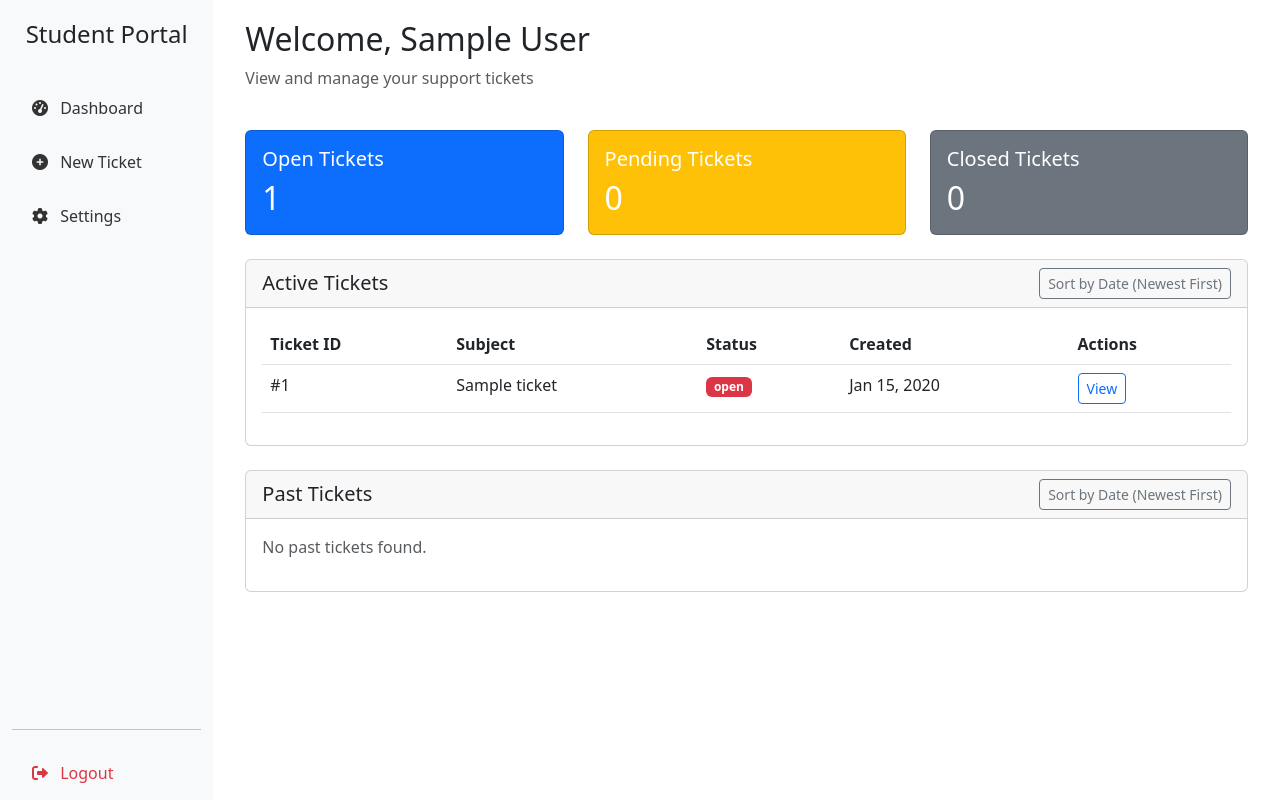
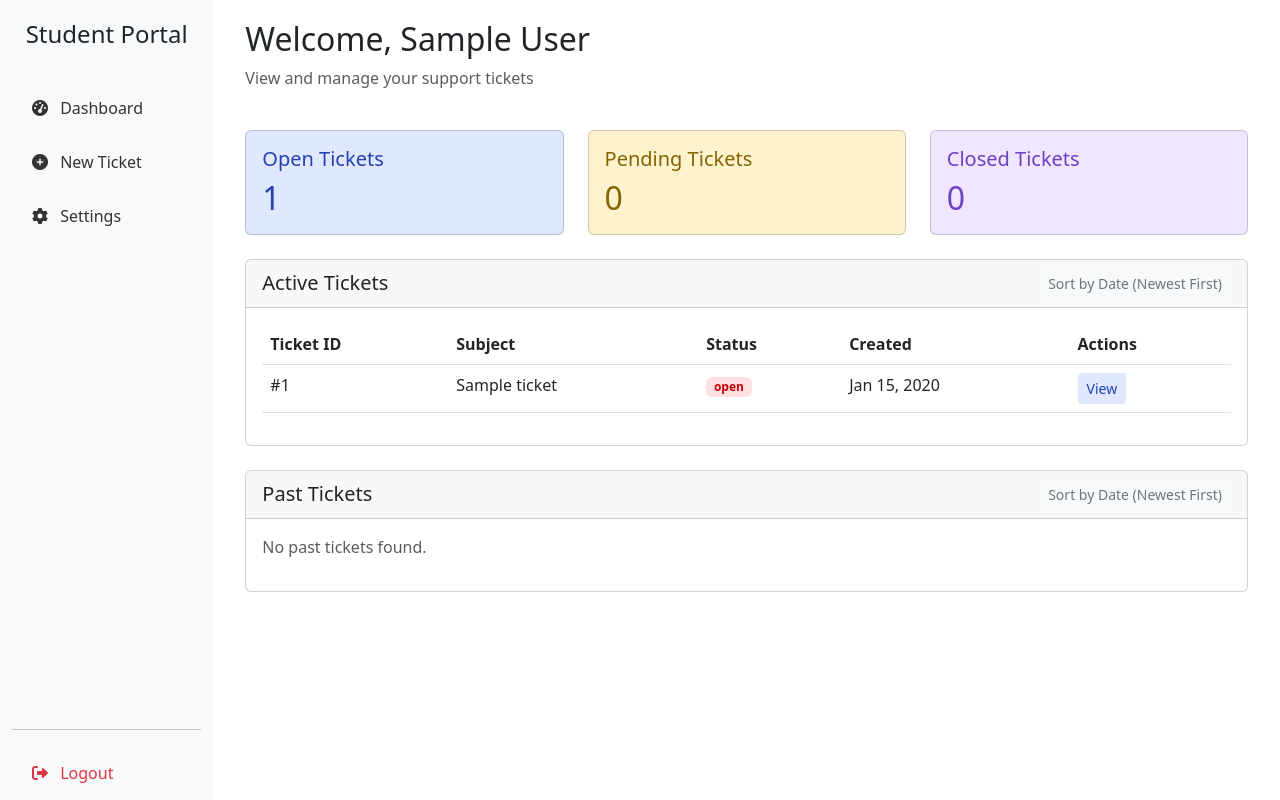
Before and after one commit to doo78/ticketing-system, a Django app: page /dashboard/ in a window 1280 px wide. Run offline with Django 5.2, Linux system fonts and the light colour scheme; a user stored in the database is signed in; tables that the repository leaves empty hold one stand-in row (values such as "Sample post").

Commit message:
clean up student dashboard

```diff
--- a/ticket/templates/student/dashboard.html
+++ b/ticket/templates/student/dashboard.html
@@ -13,26 +13,26 @@
     <!-- Stats Cards -->
     <div class="row mb-4">
         <div class="col-md-4">
-            <div class="card bg-primary text-white">
+            <div class="card" style="background-color: #e0e8ff;">
                 <div class="card-body">
-                    <h5 class="card-title">Open Tickets</h5>
-                    <h2 class="card-text">{{ open_tickets|length }}</h2>
+                    <h5 class="card-title" style="color: #2541b2;">Open Tickets</h5>
+                    <h2 class="card-text" style="color: #2541b2;">{{ open_tickets|length }}</h2>
                 </div>
             </div>
         </div>
         <div class="col-md-4">
-            <div class="card bg-warning text-white">
+            <div class="card" style="background-color: #fff3cd;">
                 <div class="card-body">
-                    <h5 class="card-title">Pending Tickets</h5>
-                    <h2 class="card-text">{{ pending_tickets|length }}</h2>
+                    <h5 class="card-title" style="color: #856404;">Pending Tickets</h5>
+                    <h2 class="card-text" style="color: #856404;">{{ pending_tickets|length }}</h2>
                 </div>
             </div>
         </div>
         <div class="col-md-4">
-            <div class="card bg-secondary text-white">
+            <div class="card" style="background-color: #f0e6ff;">
                 <div class="card-body">
-                    <h5 class="card-title">Closed Tickets</h5>
-                    <h2 class="card-text">{{ closed_tickets|length }}</h2>
+                    <h5 class="card-title" style="color: #6b42c1;">Closed Tickets</h5>
+                    <h2 class="card-text" style="color: #6b42c1;">{{ closed_tickets|length }}</h2>
                 </div>
             </div>
         </div>
@@ -45,7 +45,7 @@
                 <div class="card-header d-flex justify-content-between align-items-center">
                     <h5 class="mb-0">Active Tickets</h5>
                     <a href="?sort_order={% if sort_order == 'asc' %}desc{% else %}asc{% endif %}"
-                       class="btn btn-sm btn-outline-secondary">
+                       class="btn btn-sm" style="background-color: #f8f9fa; color: #6c757d;">
                         <i class="bi {% if sort_order == 'asc' %}bi-sort-down{% else %}bi-sort-up{% endif %}"></i>
                         Sort by Date {% if sort_order == 'asc' %}(Oldest First){% else %}(Newest First){% endif %}
                     </a>
@@ -72,11 +72,15 @@
                                     <td>#{{ ticket.id }}</td>
                                     <td>{{ ticket.subject }}</td>
                                     <td>
-                                        <span class="badge {% if ticket.status == 'open' %}bg-danger{% elif ticket.status == 'pending' %}bg-warning{% else %}bg-secondary{% endif %}">{{ ticket.status }}</span>
+                                        <span class="badge"
+                                              style="background-color: {% if ticket.status == 'open' %}#ffe0e3{% elif ticket.status == 'pending' %}#fff3cd{% else %}#f8f9fa{% endif %};
+                                                     color: {% if ticket.status == 'open' %}#cc0000{% elif ticket.status == 'pending' %}#856404{% else %}#6c757d{% endif %};">
+                                            {{ ticket.status }}
+                                        </span>
                                     </td>
                                     <td>{{ ticket.date_submitted|date:"M d, Y" }}</td>
                                     <td>
-                                        <a href="{% url 'ticket_detail' ticket.id %}" class="btn btn-sm btn-outline-primary">View</a>
+                                        <a href="{% url 'ticket_detail' ticket.id %}" class="btn btn-sm" style="background-color: #e0e8ff; color: #2541b2;">View</a>
                                     </td>
                                 </tr>
                                 {% endfor %}
@@ -98,7 +102,7 @@
                 <div class="card-header d-flex justify-content-between align-items-center">
                     <h5 class="mb-0">Past Tickets</h5>
                     <a href="?sort_order={% if sort_order == 'asc' %}desc{% else %}asc{% endif %}"
-                       class="btn btn-sm btn-outline-secondary">
+                       class="btn btn-sm" style="background-color: #f8f9fa; color: #6c757d;">
                         <i class="bi {% if sort_order == 'asc' %}bi-sort-down{% else %}bi-sort-up{% endif %}"></i>
                         Sort by Date {% if sort_order == 'asc' %}(Oldest First){% else %}(Newest First){% endif %}
                     </a>
@@ -126,7 +130,7 @@
                                     <td>#{{ ticket.id }}</td>
                                     <td>{{ ticket.subject }}</td>
                                     <td>
-                                        <span class="badge bg-secondary">{{ ticket.status }}</span>
+                                        <span class="badge" style="background-color: #f0e6ff; color: #6b42c1;">{{ ticket.status }}</span>
                                     </td>
                                     <td>{{ ticket.date_closed|date:"M d, Y" }}</td>
                                     <td>
@@ -141,11 +145,11 @@
                                             {% endfor %}
                                         </div>
                                         {% else %}
-                                        <span class="badge bg-warning text-dark">Not Rated</span>
+                                        <span class="badge" style="background-color: #fff3cd; color: #856404;">Not Rated</span>
                                         {% endif %}
                                     </td>
                                     <td>
-                                        <a href="{% url 'ticket_detail' ticket.id %}" class="btn btn-sm btn-outline-secondary">View</a>
+                                        <a href="{% url 'ticket_detail' ticket.id %}" class="btn btn-sm" style="background-color: #e0e8ff; color: #2541b2;">View</a>
                                     </td>
                                 </tr>
                                 {% endfor %}
```
